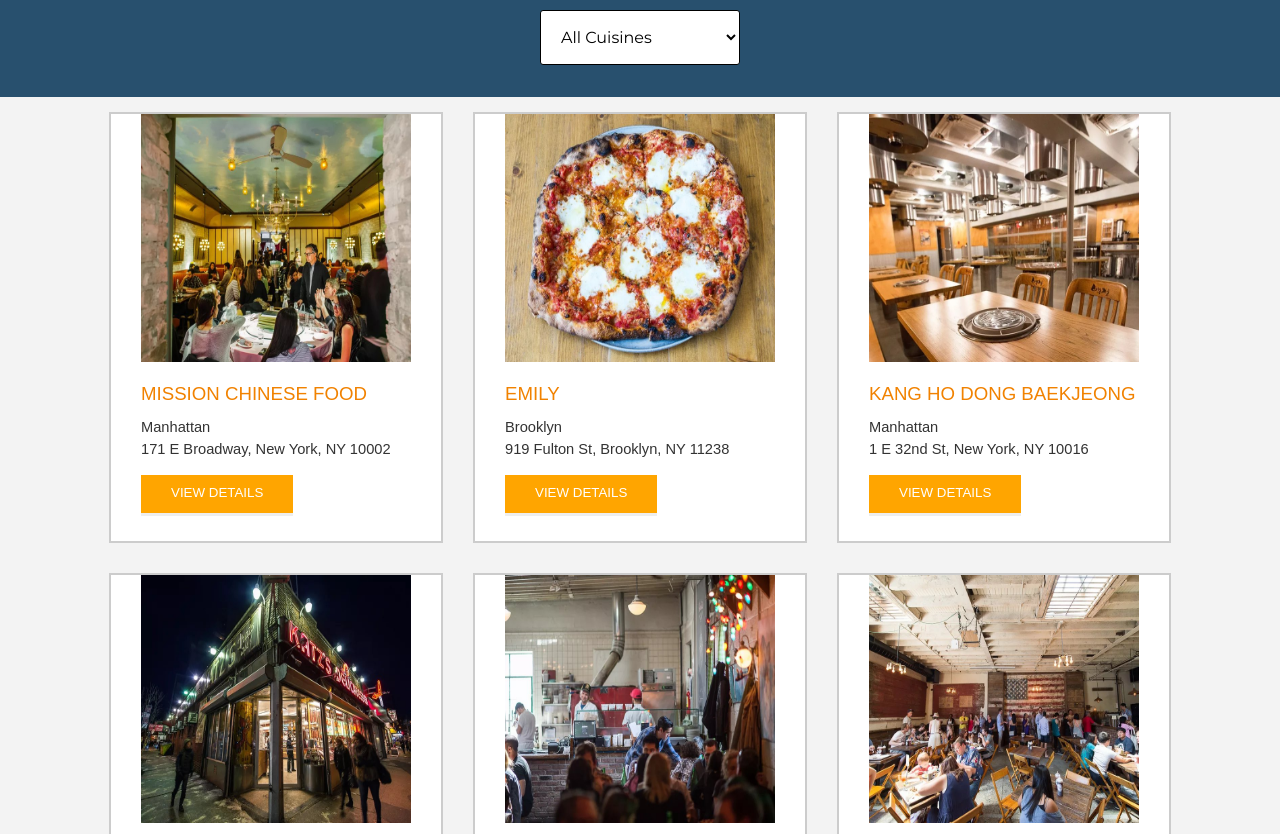
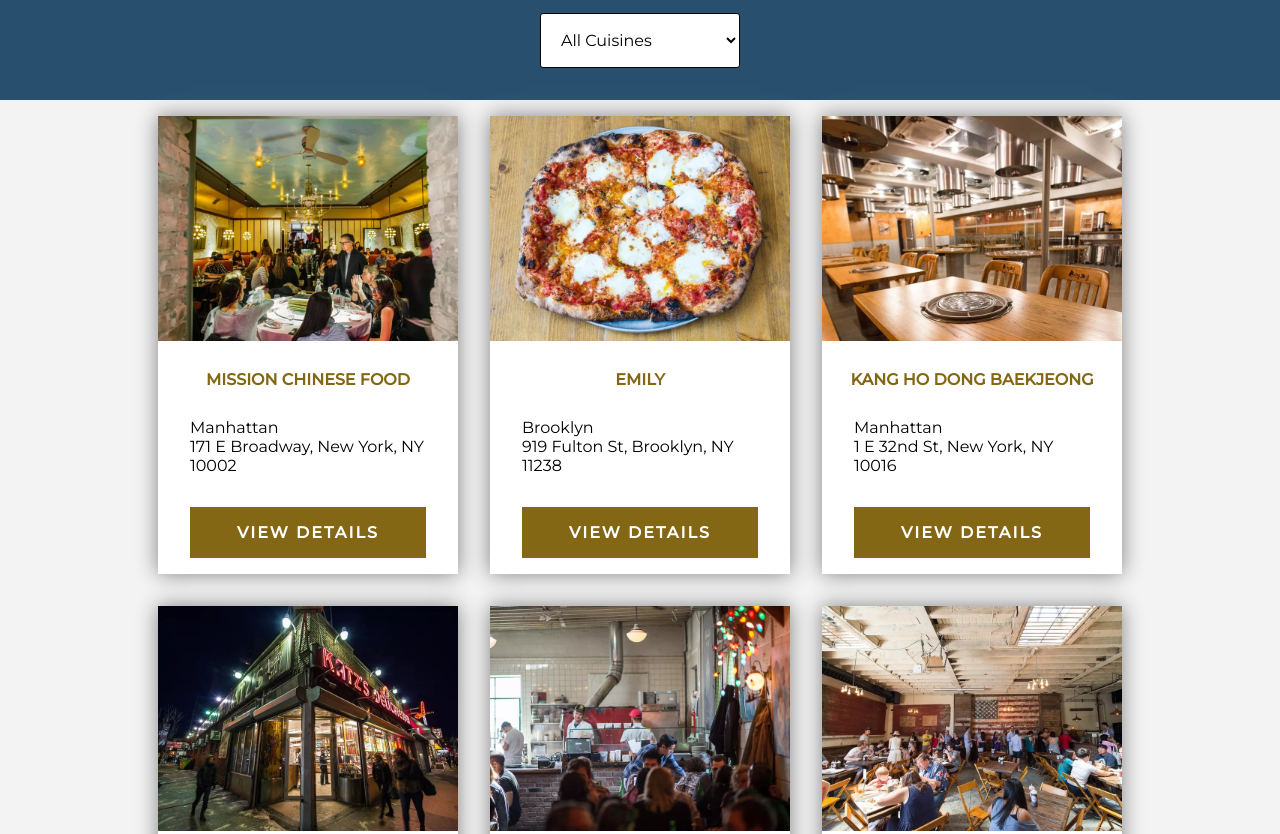
Before and after one commit to annaszalkiewicz/restaurant-reviews-app, a website: page index.html in a window 1280 px wide. Shown: the part 672-1506 px from the top of the page. Drawn offline with Linux system fonts and the light colour scheme; some packages are replaced by stand-ins of ours.

Commit message:
Edit restaurants list items styling

```diff
--- a/css/styles.css
+++ b/css/styles.css
@@ -1,12 +1,6 @@
 @charset "utf-8";
 /* CSS Document */
 
-body,td,th,p{
-	font-family: Arial, Helvetica, sans-serif;
-	font-size: 10pt;
-	color: #333;
-	line-height: 1.5;
-}
 body {
 	background-color: #fdfdfd;
   margin: 0;
@@ -15,12 +9,9 @@
   font-size: 16px;
   font-family: 'Montserrat', sans-serif;
   font-weight: 400;
+  color: #000;
 }
-ul, li {
-	font-family: Arial, Helvetica, sans-serif;
-	font-size: 10pt;
-	color: #333;
-}
+
 /* a {
 	color: orange;
 	text-decoration: none;
@@ -145,46 +136,45 @@
 }
 #restaurants-list li {
   background-color: #fff;
-  border: 2px solid #ccc;
-  margin: 15px;
-  min-height: 380px;
-  padding: 0 30px 25px;
+  margin: 1em;
+  padding: 0;
   text-align: left;
-  width: 270px;
+  width: 300px;
+  box-shadow: 0 0 20px grey;
+}
+#restaurants-list li:hover {
+  box-shadow: 0 0 5px grey;
+  transition: all 0.5s ease;
 }
 #restaurants-list .restaurant-img {
   background-color: #ccc;
   display: block;
   margin: 0;
-  max-width: 100%;
-  min-height: 248px;
-  min-width: 100%;
+  width: 100%;
 }
 #restaurants-list li h1 {
-  color: #f18200;
-  font-family: Arial,sans-serif;
-  font-size: 14pt;
-  font-weight: 200;
-  letter-spacing: 0;
-  line-height: 1.3;
-  margin: 20px 0 10px;
+  color: #836715;
   text-transform: uppercase;
+  text-align: center;
+  padding: 1em;
+  font-size: 1em;
+  font-weight: bold;
 }
 #restaurants-list p {
   margin: 0;
-  font-size: 11pt;
+  padding: 0 2em;
 }
 #restaurants-list li a {
-  background-color: orange;
-  border-bottom: 3px solid #eee;
+  background-color: #836715;
   color: #fff;
-  display: inline-block;
-  font-size: 10pt;
-  margin: 15px 0 0;
-  padding: 8px 30px 10px;
+  display: block;
+  font-weight: bold;
+  margin: 2em 2em 1em 2em;
+  padding: 1em;
   text-align: center;
   text-decoration: none;
   text-transform: uppercase;
+  letter-spacing: 2px;
 }
 
 /* ====================== Restaurant Details ====================== */
--- a/index.html
+++ b/index.html
@@ -6,7 +6,7 @@
   <meta http-equiv="X-UA-Compatible" content="IE=edge">
   <meta name="description" content="Restaurant Reviews App Project for Google Scholarphip Front-End Web Developer Nanodegree Program by Udacity">
   <meta name="viewport" content="width=device-width, initial-scale=1">
-  <link href="https://fonts.googleapis.com/css?family=Montserrat:300,400|Pacifico" rel="stylesheet">
+  <link href="https://fonts.googleapis.com/css?family=Montserrat:400,500|Pacifico" rel="stylesheet">
   <link rel="stylesheet" src="//normalize-css.googlecode.com/svn/trunk/normalize.css">
   <link rel="stylesheet" href="css/styles.css">
   <title>Restaurant Reviews</title>
```
